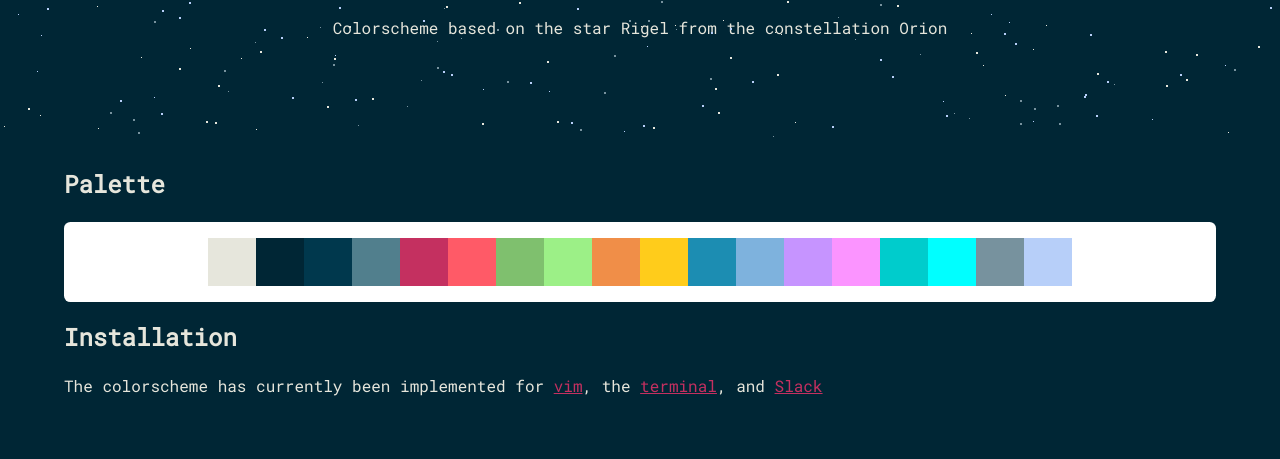
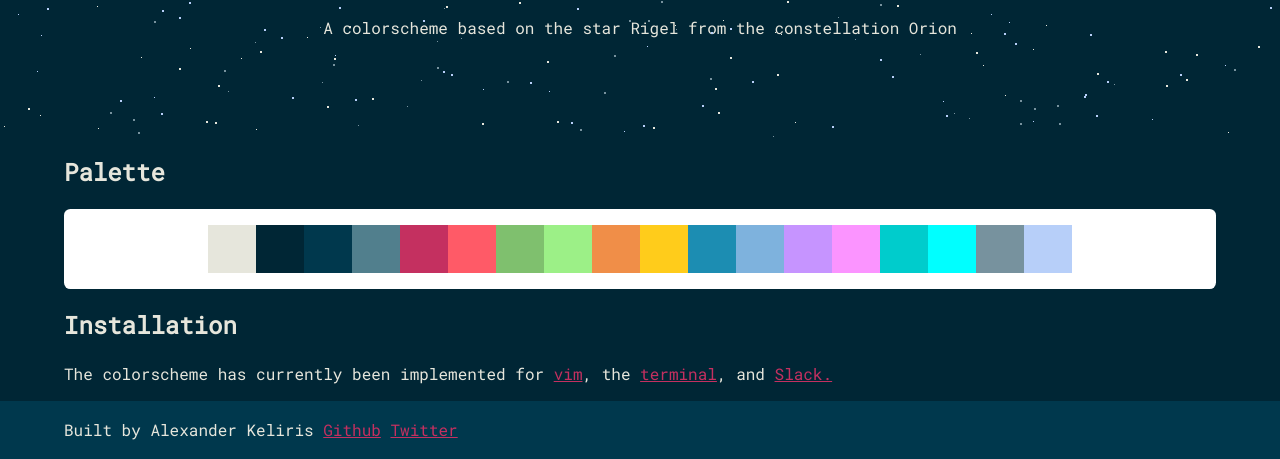
Before and after one commit to Rigellute/rigel, a website: page www/index.html in a window 1280 px wide. Shown: the part 664-1123 px from the top of the page. Before the commit the page ends 1061 px from the top, so only its background shows below. Drawn offline with Linux system fonts and the light colour scheme.

Commit message:
Add footer

```diff
--- a/www/css/main.css
+++ b/www/css/main.css
@@ -94,7 +94,12 @@ a {
 
 .article-wrapper {
   width: 90%;
-  margin: 2rem 5%;
+  margin: auto 5%;
+}
+
+.footer-wrapper {
+  background-color: var(--color0);
+  padding: 0.1rem 0;
 }
 
 .palette {
--- a/www/index.html
+++ b/www/index.html
@@ -39,7 +39,7 @@
       <img src="./img/Orion-1.svg" class="svg" />
       <h1>Rigel</h1>
       <p class="lead-text">
-        Colorscheme based on the star Rigel from the constellation Orion
+        A colorscheme based on the star Rigel from the constellation Orion
       </p>
     </header>
 
@@ -55,10 +55,20 @@
           >terminal</a
         >, and
         <a target="_blank" href="https://github.com/Rigellute/rigel#slack"
-          >Slack</a
+          >Slack.</a
         >
       </p>
     </article>
+
+    <footer class="footer-wrapper">
+      <div class="article-wrapper">
+        <p>
+          Built by Alexander Keliris
+          <a href="https://github.com/Rigellute/">Github</a>
+          <a href="https://twitter.com/AlexKeliris">Twitter</a>
+        </p>
+      </div>
+    </footer>
 
     <script src="js/main.js"></script>
 
```
